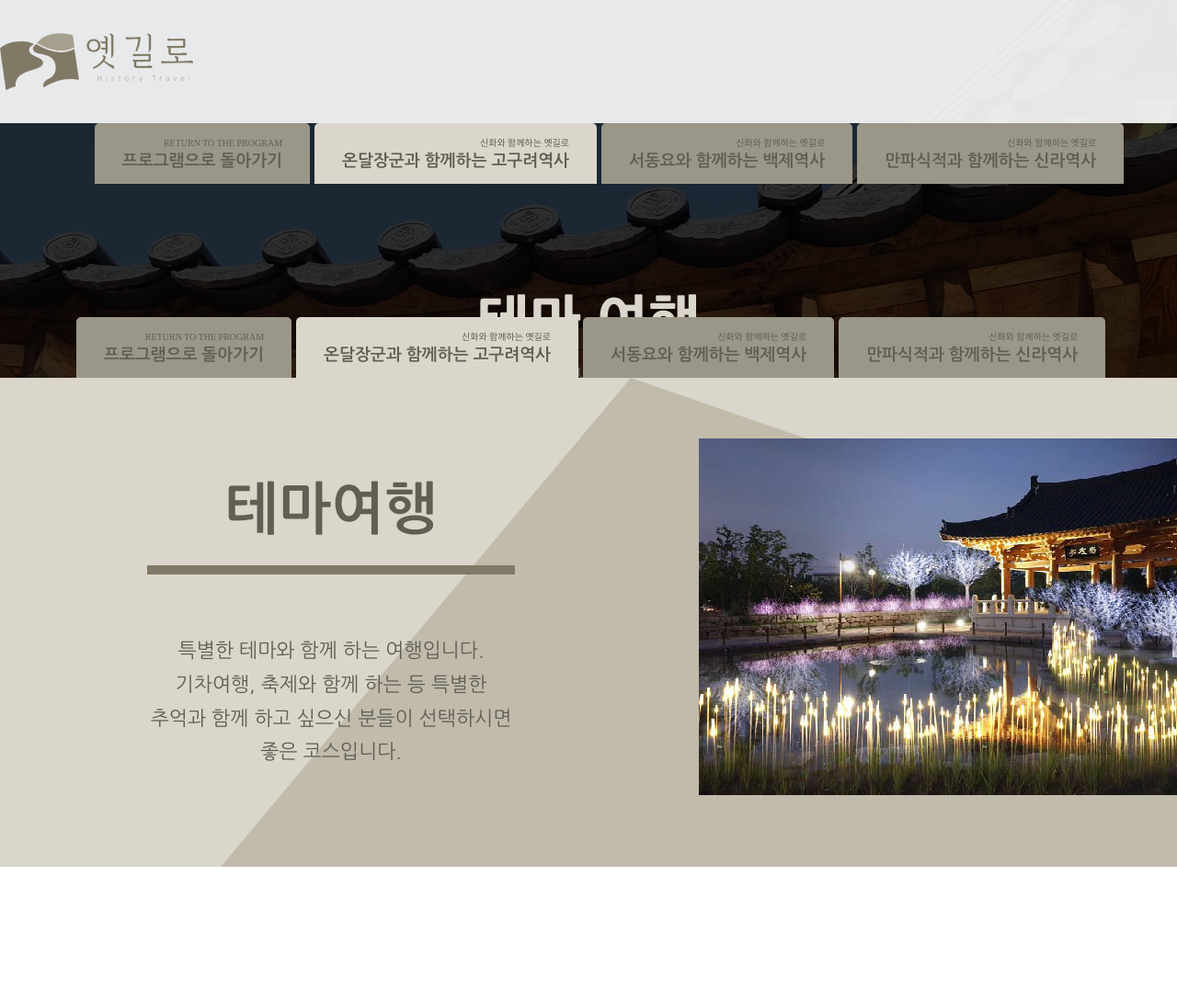
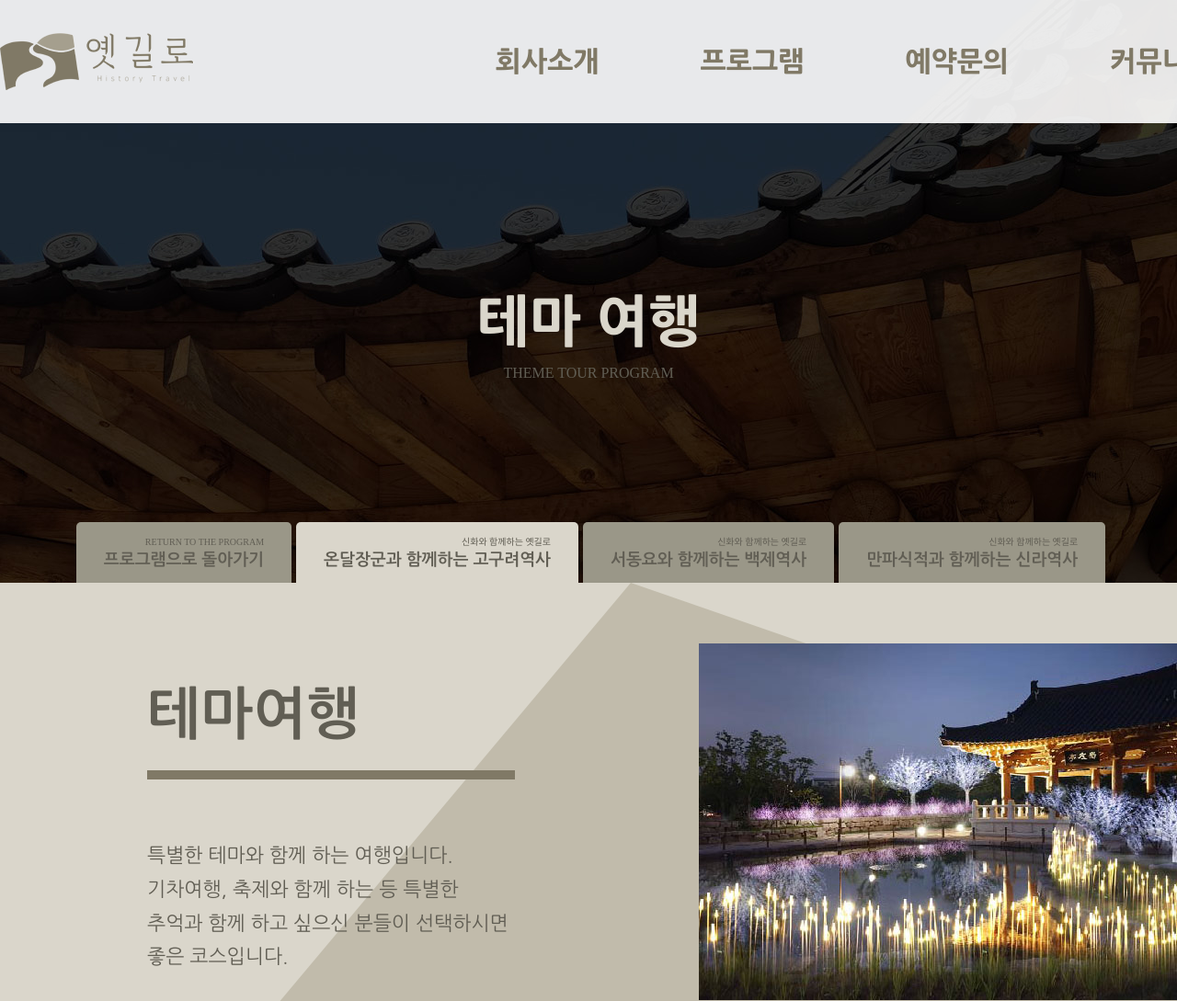
Before and after one commit to jihyun8/yetgilo_program4, a plain HTML site: page program2-4-2.html in a window 1280 px wide. Shown: the top 1089 px of the page at 92% size. Drawn offline with nearby package versions, Linux system fonts and the light colour scheme; files whose address does not match are found by name; a web font is replaced by a local one.

Commit message:
Add files via upload

```diff
--- a/program2-4-2.html
+++ b/program2-4-2.html
@@ -28,39 +28,26 @@
 					<a href="https://jihyun8.github.io/yetgilo/"><img src="images/logo_h.png" alt="메인로고" class="logo_h"></a>
 				</div>
 				<a href="https://jihyun8.github.io/yetgilo/"><img src="images/logo_m.png" alt="메인로고" class="logo"></a>
-				<ul class="tap">
-			<li>
-				<a href="https://jihyun8.github.io/yetgilo_program/">
-				<p class="sub_title3">RETURN TO THE PROGRAM</p>
-				<p class="bold font_18">프로그램으로 돌아가기</p>
-				</a>
-			</li>
-			<li>
-				<a href="https://jihyun8.github.io/yetgilo_program1/" class="on_bg">
-				<p class="sub_title3">신화와 함께하는 옛길로</p>
-				<p class="bold font_18">온달장군과 함께하는 고구려역사</p>
-				</a>
-			</li>
-			<li>
-				<a href="https://jihyun8.github.io/yetgilo_program1/program2-1-2.html">
-				<p class="sub_title3">신화와 함께하는 옛길로</p>
-				<p class="bold font_18">서동요와 함께하는 백제역사</p>
-				</a>
-			</li>
-			<li>
-				<a href="https://jihyun8.github.io/yetgilo_program1/program2-1-3.html">
-				<p class="sub_title3">신화와 함께하는 옛길로</p>
-				<p class="bold font_18">만파식적과 함께하는 신라역사</p>
-				</a>
-			</li>
-		</ul>
+				<ul class="nav">
+					<li><a href="https://jihyun8.github.io/yetgilo_about/" class="m1">회사소개</a><a href="https://jihyun8.github.io/yetgilo_about/">회사소개</a></li>
+					<li class="program_m"><a href="https://jihyun8.github.io/yetgilo_program/" class="m1">프로그램</a><a href="https://jihyun8.github.io/yetgilo_program/">프로그램</a>
+						<ul class="sub">
+							<li><a href="https://jihyun8.github.io/yetgilo_program1/">당일여행</a><div class="subh_box"></div></li>
+							<li><a href="https://jihyun8.github.io/yetgilo_program2">1박2일</a><div class="subh_box"></div></li>
+							<li><a href="https://jihyun8.github.io/yetgilo_program3">2박3일</a><div class="subh_box"></div></li>
+							<li><a href="https://jihyun8.github.io/yetgilo_program4/">테마여행</a><div class="subh_box"></div></li>
+						</ul>
+					</li>
+					<li><a href="https://jihyun8.github.io/yetgilo_reservation" class="m1">예약문의</a><a href="https://jihyun8.github.io/yetgilo_reservation">예약문의</a></li>
+					<li><a href="https://jihyun8.github.io/yetgilo_community" class="m1">커뮤니티</a><a href="https://jihyun8.github.io/yetgilo_community">커뮤니티</a></li>
+				</ul>
 			</div><!--header_inner E-->
 		</div><!--header-hover E-->
 
 			<h4>테마 여행</h4>
 			<p class="sub_title font_16 sub_title2">THEME TOUR PROGRAM</p>
 
-	</divdiv><!--header E-->
+	</div><!--header E-->
 
 	<div class="sub_banner sub_bg4">
 		<div class="tap_box">
```
